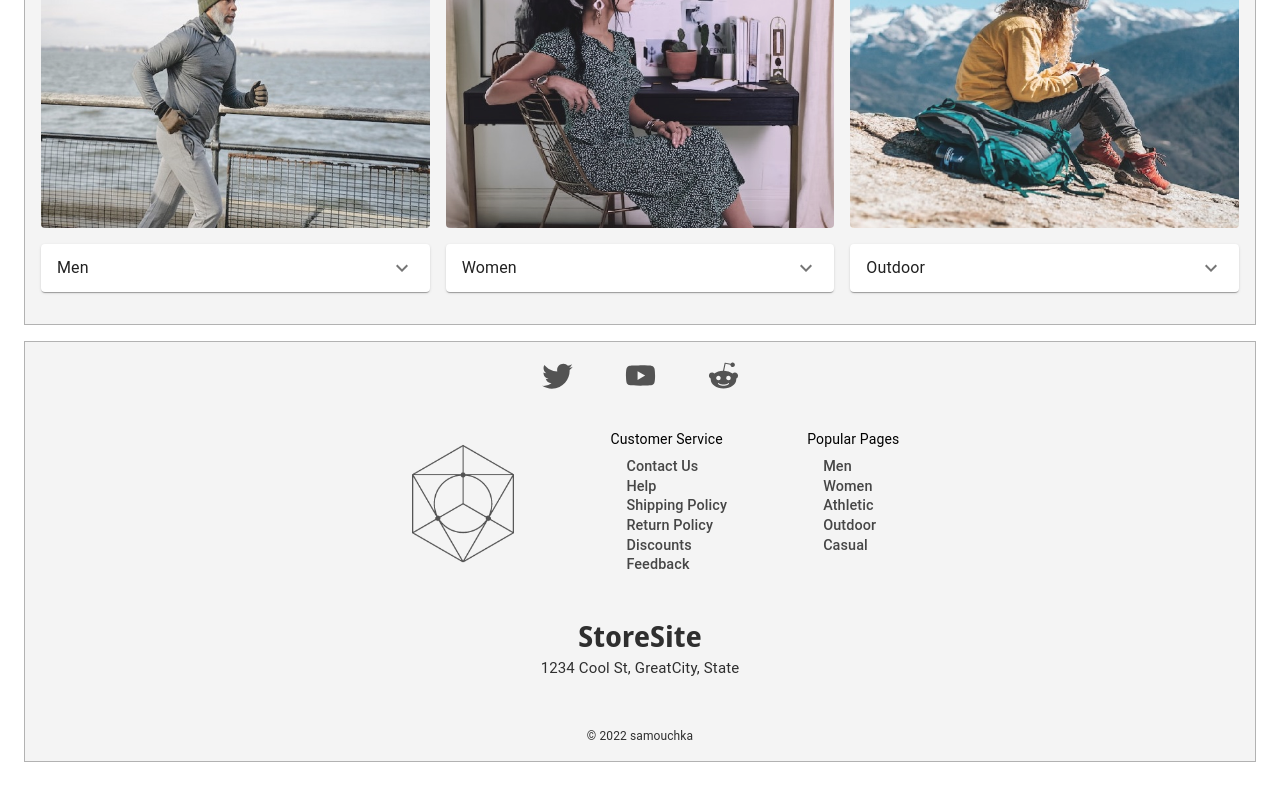
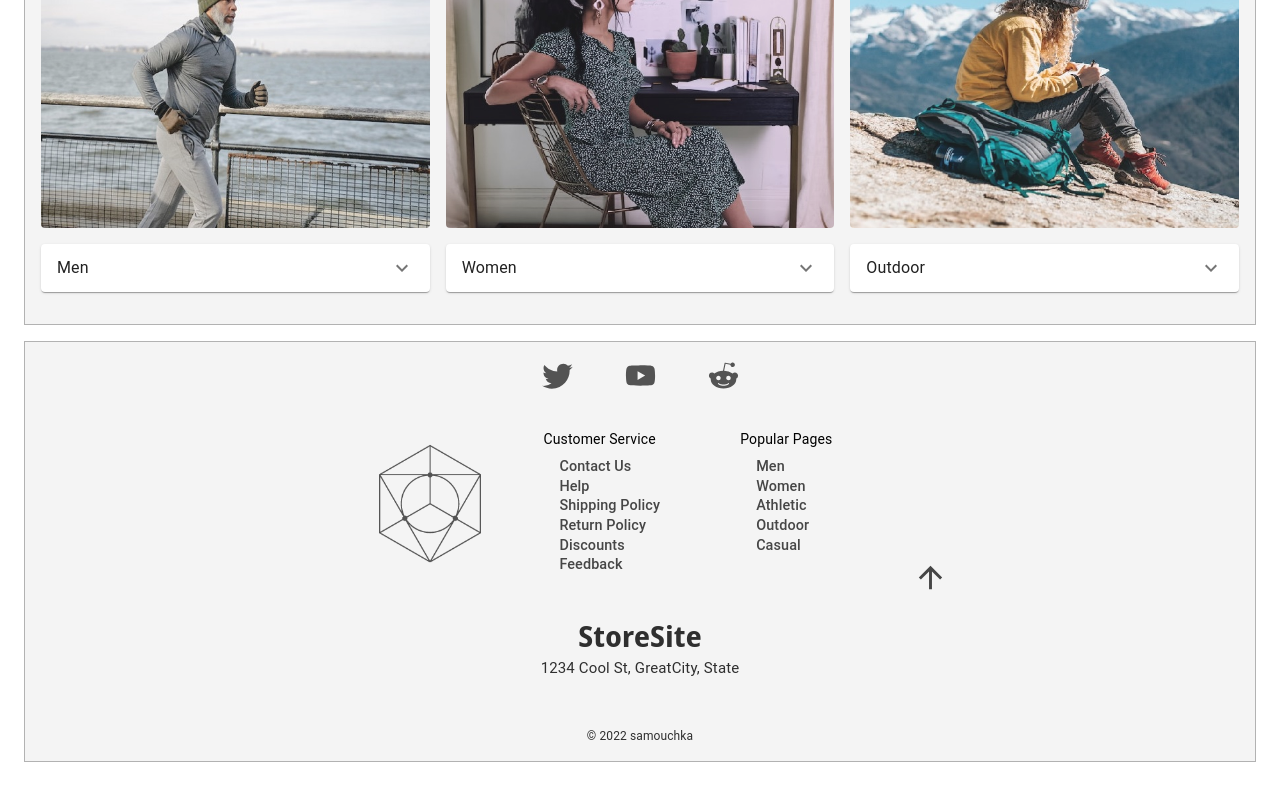
Before and after one commit to samouchka1/storesite, a React (Create React App) app: page / in a window 1280 px wide. Shown: the part 1880-2680 px from the top of the page. Built offline with nearby package versions, Linux system fonts and the light colour scheme.

Commit message:
back to top button

```diff
--- a/src/App.css
+++ b/src/App.css
@@ -17,11 +17,11 @@
 
 /*logo spin  (not working) */
 .App-logo {
-  height: 40vmin;
+  /* height: 40vmin; */
   pointer-events: none;
 }
 
-@media (hover: hover) {
+@media (prefers-reduced-motion: no-preference) {
   .App-logo {
     animation: App-logo-spin infinite 20s linear;
   }
--- a/src/components/Footer.js
+++ b/src/components/Footer.js
@@ -1,4 +1,5 @@
 import React from 'react';
+import { HashLink } from 'react-router-hash-link';
 import {
     AppBar,
     Container,
@@ -13,6 +14,7 @@ import {
 import TwitterIcon from '@mui/icons-material/Twitter';
 import YouTubeIcon from '@mui/icons-material/YouTube';
 import RedditIcon from '@mui/icons-material/Reddit';
+import ArrowUpwardIcon from '@mui/icons-material/ArrowUpward';
 import '../App.css'; //for logo spin
 
 const socialMedia = [
@@ -192,10 +194,24 @@ const Footer = () => {
                         </List>
                     </Typography>
                 </Box>
+
+                <Box sx={{alignSelf: 'flex-end', caretColor: 'transparent', margin: '0 0 0 2rem'}}>
+
+                    <HashLink
+                        scroll={(element) => element.scrollIntoView({ behavior: 'smooth' })}
+                        to="#top"
+                    >
+                        <Tooltip title="Back to top">
+                            <ArrowUpwardIcon fontSize="large" sx={{color: '#464646'}} />
+                        </Tooltip>
+                    </HashLink>
+                </Box>
+
             </Box>
 
-            <Tooltip title="StoreSite" className="App-logo" /*not working*/ >
+            <Tooltip title="StoreSite">
                 <Box
+                    className="App-logo" /*not working*/
                     component="img"
                     alt="StoreSite logo"
                     src={process.env.PUBLIC_URL + '/images/modern-logo.png'}
--- a/src/components/Navbar.js
+++ b/src/components/Navbar.js
@@ -109,7 +109,7 @@ const NavBar = () => {
 
   return (
   <Container maxWidth={false}>
-      <AppBar sx={navBar}>
+      <AppBar sx={navBar} id="top">
         <Toolbar disableGutters>
 
           <ModalMenu />  {/*<<<  MODAL MENU */}
```
Also changed, not shown: public/images/modern-svg-logo.svg (added).
